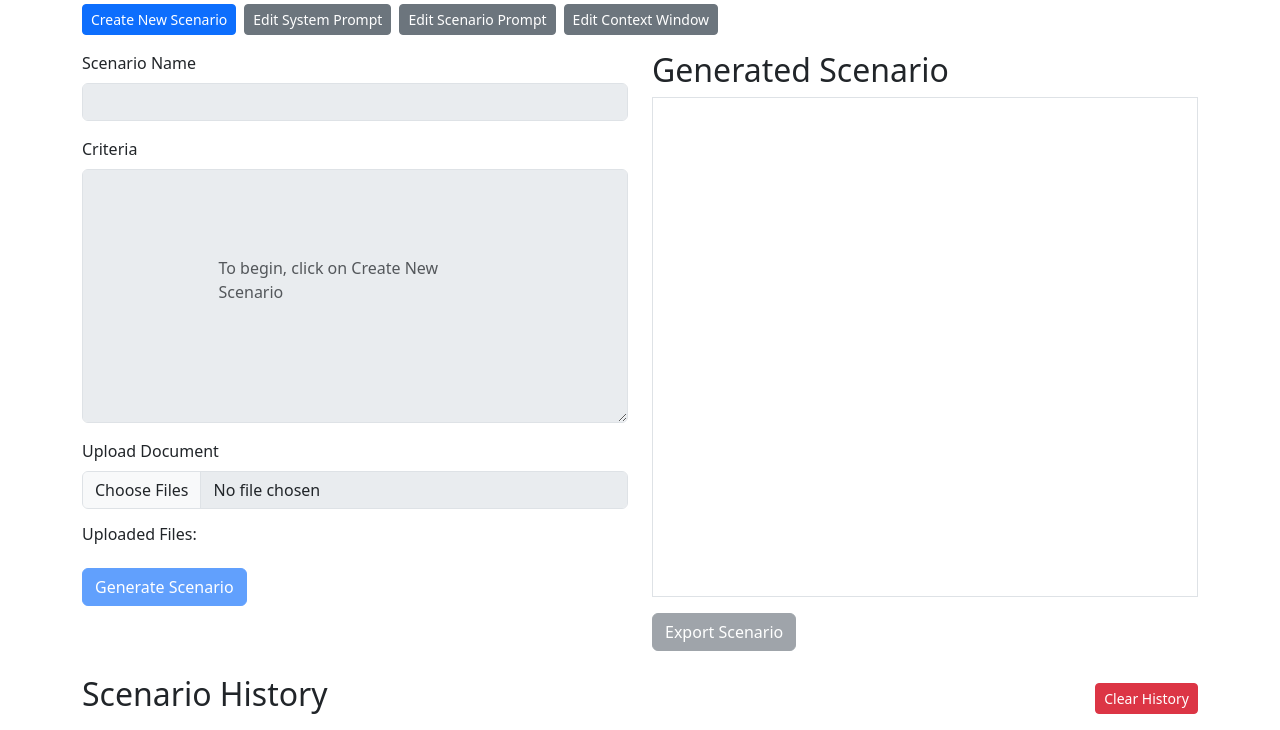
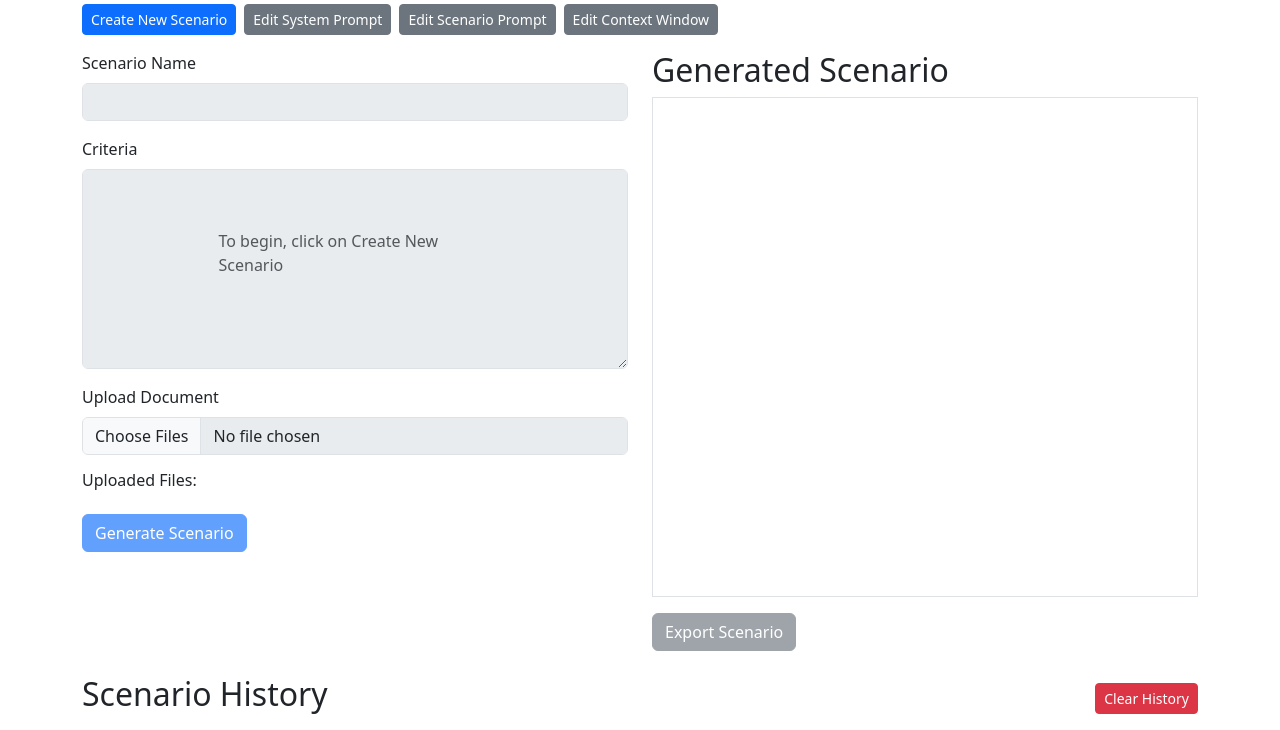
Before and after one commit to Wylhelm/qa-ai-super, a Flask app: page / in a window 1280 px wide. Shown: the part 120-850 px from the top of the page. Run offline with Flask 3, Linux system fonts and the light colour scheme; data that the repository does not hold is empty; some libraries are stand-ins or nearby versions.

Commit message:
Prevented the criteria section from automatically expanding in the web GUI.

```diff
--- a/templates/index.html
+++ b/templates/index.html
@@ -8,6 +8,7 @@
     <style>
         body { padding-top: 20px; }
         .scenario-history { max-height: 300px; overflow-y: auto; font-size: 0.9em; }
+        #criteria { height: 200px; resize: vertical; }
     </style>
 </head>
 <body>
@@ -247,8 +248,6 @@
                 }
                 criteriaTextarea.value += `\n\nFile: ${result.filename}\n${result.content}`;
             });
-            criteriaTextarea.style.height = 'auto';
-            criteriaTextarea.style.height = (criteriaTextarea.scrollHeight + 5) + 'px';
             criteriaTextarea.scrollTop = criteriaTextarea.scrollHeight;
             toggleCriteriaPlaceholder();
         });
```
